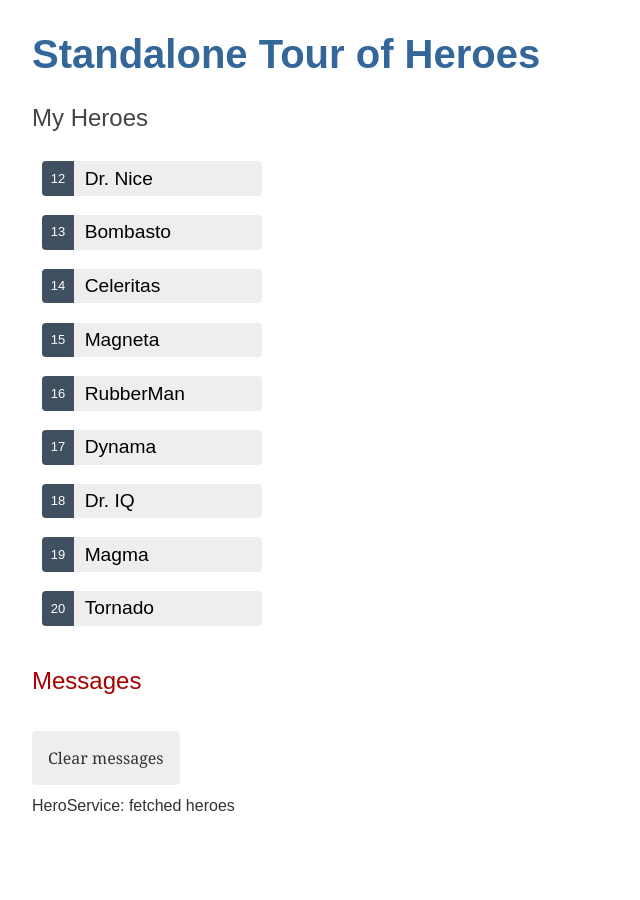
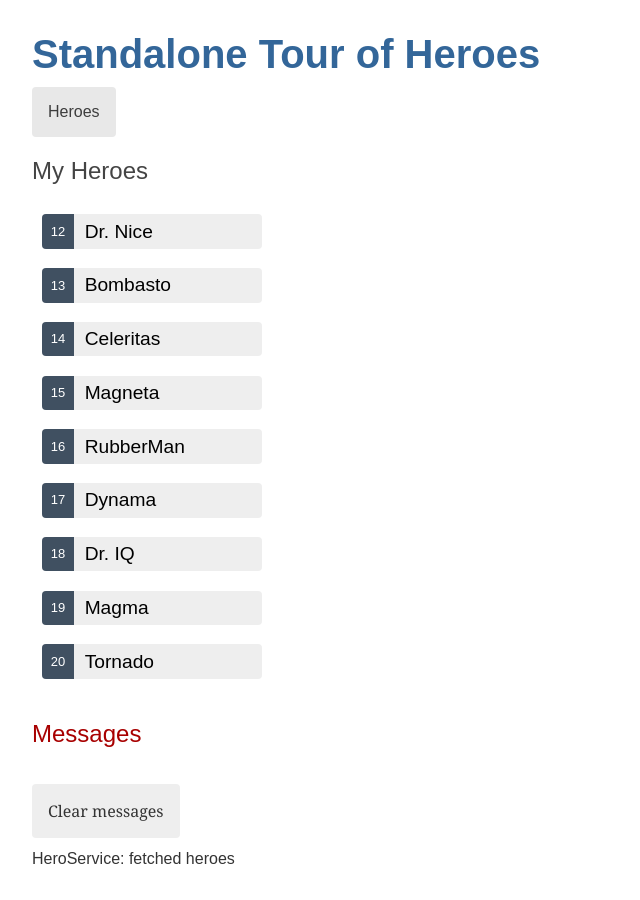
Before and after one commit to gflohr/standalone-angular-tour-of-heroes, an Angular app: page /heroes in a window 1280 px wide. Shown: the whole page, without its empty margins (0-640 px from the left). Before the commit the page ends 847 px from the top, so only its background shows below. Built offline with nearby package versions, Linux system fonts and the light colour scheme.

Commit message:
add routerLink

```diff
--- a/src/app/app.component.css
+++ b/src/app/app.component.css
@@ -0,0 +1,21 @@
+/* AppComponent's private CSS styles */
+h1 {
+	margin-bottom: 0;
+}
+nav a {
+	padding: 1rem;
+	text-decoration: none;
+	margin-top: 10px;
+	display: inline-block;
+	background-color: #e8e8e8;
+	color: #3d3d3d;
+	border-radius: 4px;
+}
+
+nav a:hover {
+	color: white;
+	background-color: #42545c;
+}
+nav a:active {
+	background-color: black;
+}
--- a/src/app/app.component.html
+++ b/src/app/app.component.html
@@ -1,3 +1,6 @@
 <h1>{{ title }}</h1>
+<nav>
+	<a routerLink="/heroes">Heroes</a>
+</nav>
 <router-outlet></router-outlet>
 <app-messages></app-messages>
--- a/src/app/app.component.ts
+++ b/src/app/app.component.ts
@@ -1,12 +1,12 @@
 import { Component } from '@angular/core';
-import { RouterOutlet } from '@angular/router';
+import { RouterModule, RouterOutlet } from '@angular/router';
 import { HeroesComponent } from './heroes/heroes.component';
 import { MessagesComponent } from './messages/messages.component';
 
 @Component({
 	selector: 'app-root',
 	standalone: true,
-	imports: [RouterOutlet, HeroesComponent, MessagesComponent],
+	imports: [RouterOutlet, RouterModule, HeroesComponent, MessagesComponent],
 	templateUrl: './app.component.html',
 	styleUrl: './app.component.css',
 })
--- a/src/app/app.routes.ts
+++ b/src/app/app.routes.ts
@@ -1,6 +1,4 @@
 import { Routes } from '@angular/router';
 import { HeroesComponent } from './heroes/heroes.component';
 
-export const routes: Routes = [
-	{ path: 'heroes', component: HeroesComponent },
-];
+export const routes: Routes = [{ path: 'heroes', component: HeroesComponent }];
```
